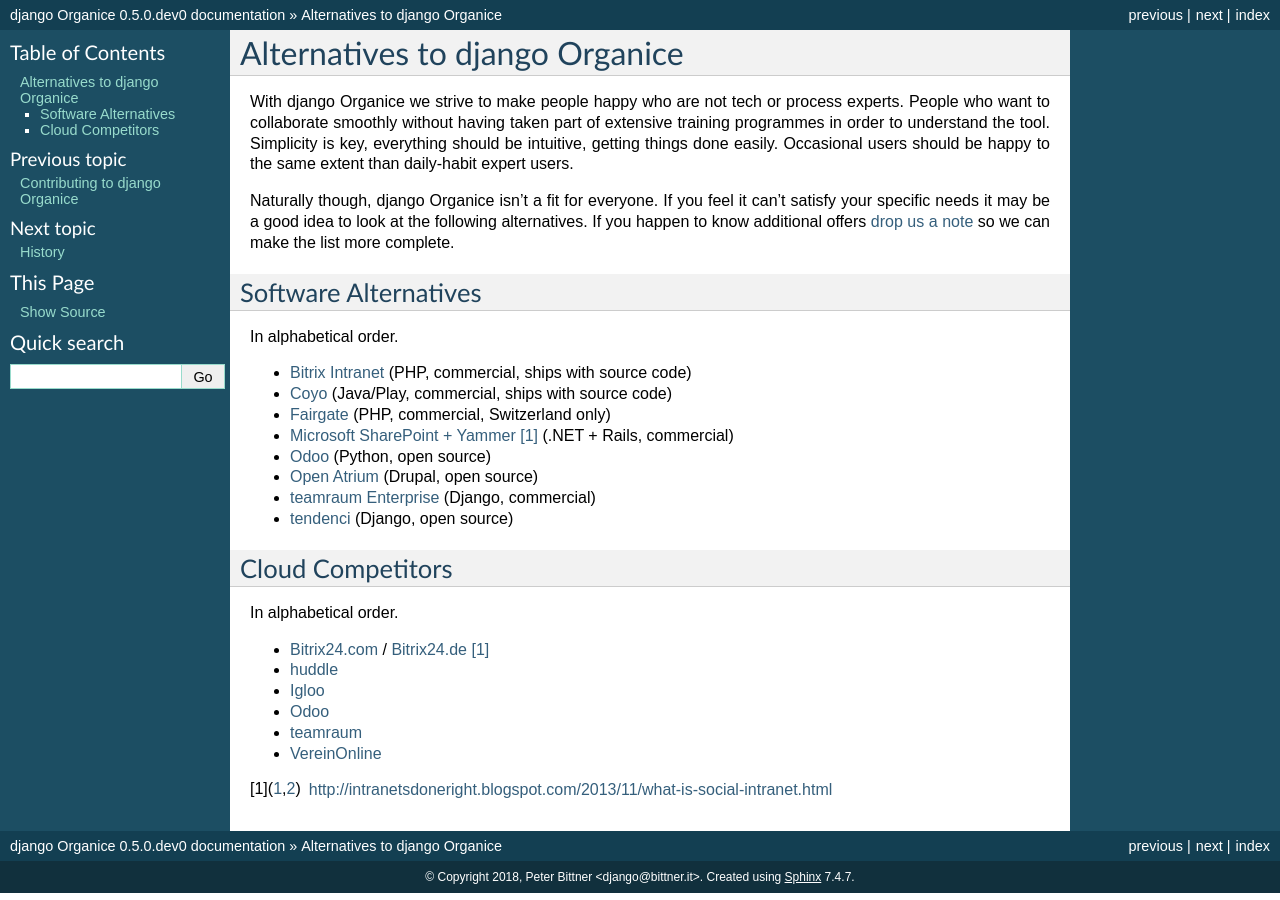
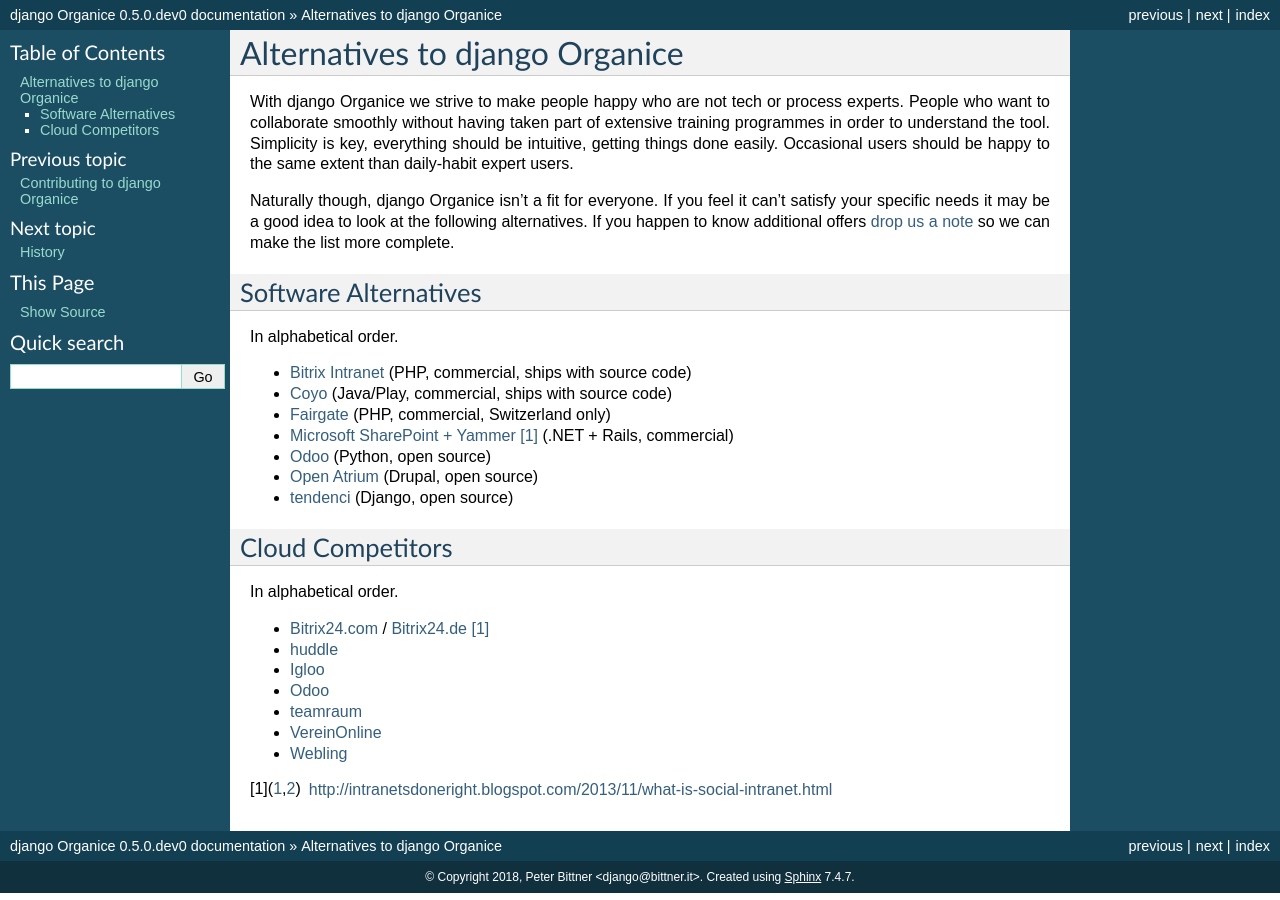
Before and after one commit to Organice/django-organice, a Sphinx documentation site: the page built from docs/alternatives.rst, in a window 1280 px wide. Built offline with Sphinx 7.4.7, drawn with Linux system fonts in a browser that asks for light colours.

Commit message:
Update links in Alternatives list (docs)

```diff
--- a/docs/alternatives.rst
+++ b/docs/alternatives.rst
@@ -22,7 +22,6 @@
 - `Microsoft SharePoint + Yammer`_ [1]_ (.NET + Rails, commercial)
 - `Odoo`_ (Python, open source)
 - `Open Atrium`_ (Drupal, open source)
-- `teamraum Enterprise`_ (Django, commercial)
 - `tendenci`_ (Django, open source)
 
 Cloud Competitors
@@ -36,12 +35,13 @@
 - `Odoo`_
 - `teamraum`_
 - `VereinOnline`_
+- `Webling`_
 
 
 .. _drop us a note: info@organice.io
 .. _Bitrix Intranet: http://www.bitrixsoft.com/products/intranet/
 .. _Coyo: https://www.coyoapp.com/
-.. _Fairgate: http://www.pitsolutions.ch/case-studies/php/fairgate-ag/
+.. _Fairgate: https://www.pitsolutions.ch/fairgate-ag/
 .. _Microsoft SharePoint + Yammer: http://office.microsoft.com/sharepoint/
 .. _Open Atrium: https://drupal.org/project/openatrium
 .. _Odoo: https://github.com/odoo/odoo
@@ -53,5 +53,6 @@
 .. _Igloo: http://www.igloosoftware.com/
 .. _teamraum: http://www.teamraum.com/
 .. _VereinOnline: https://www.vereinonline.org/
+.. _Webling: https://webling.ch/
 
 .. [1] http://intranetsdoneright.blogspot.com/2013/11/what-is-social-intranet.html
```
